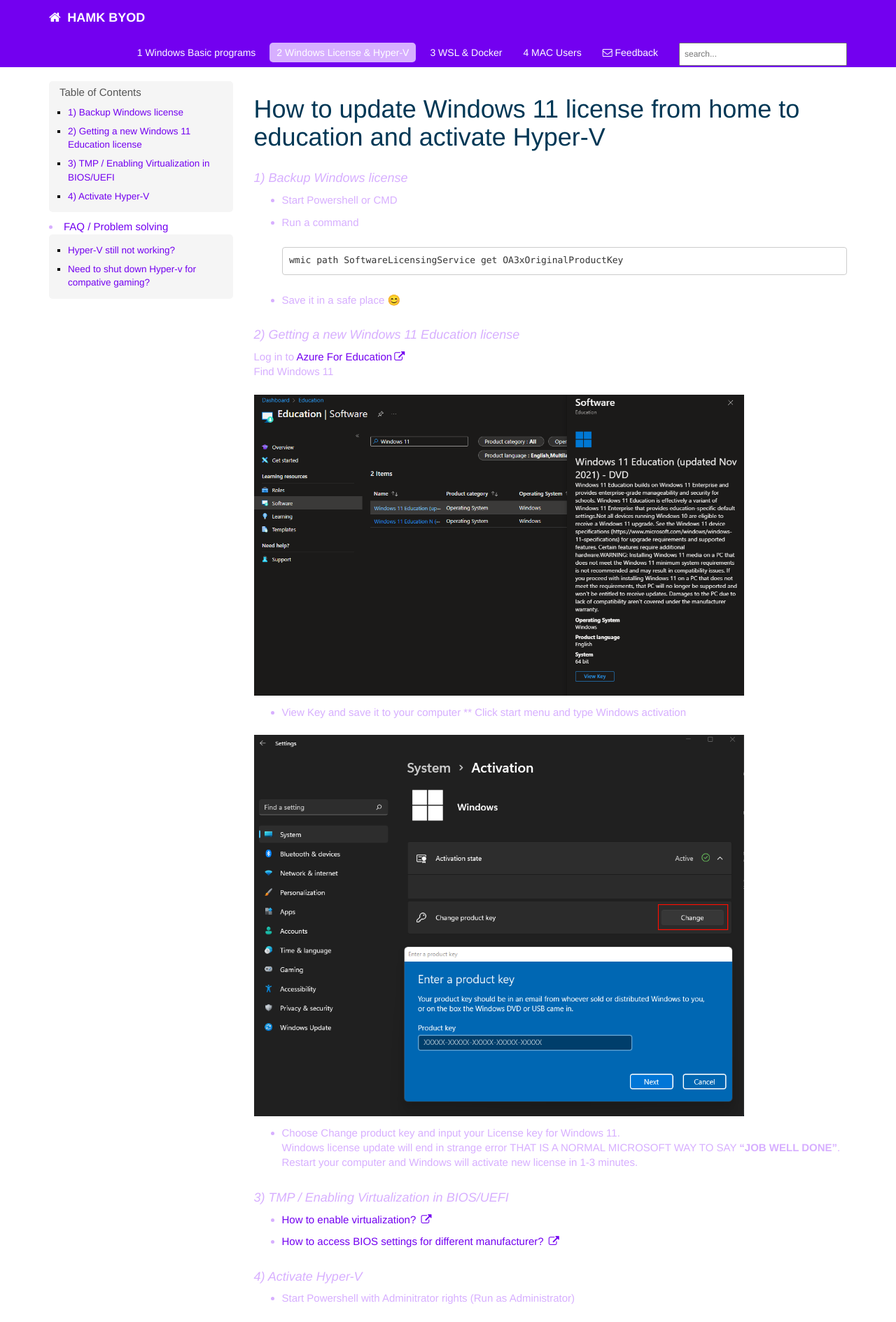
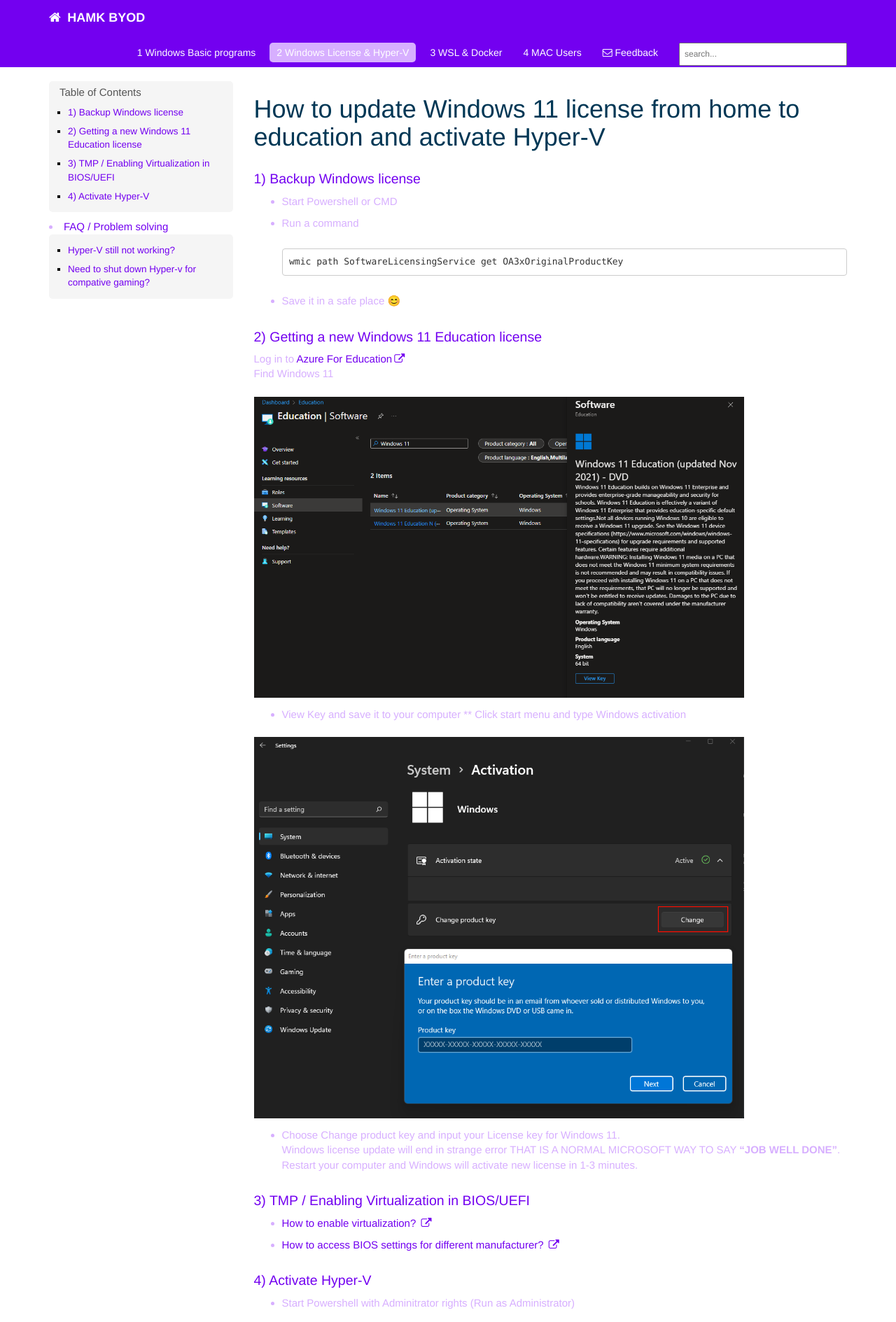
Before and after one commit to tkohonen/tkohonen.github.io, a Jekyll site: the page built from Windows_11_license_from_home_to_education_and_activate_Hyper-V.md, in a window 1280 px wide. Shown: the top 1889 px of the page at 70% size. Built offline with Jekyll 4.4.1, drawn with Linux system fonts in a browser that asks for light colours; our own code applies the rules of GitHub Pages for plain Markdown files; comment, search, counter and statistics services are not loaded.

````diff
--- a/Windows_11_license_from_home_to_education_and_activate_Hyper-V.md
+++ b/Windows_11_license_from_home_to_education_and_activate_Hyper-V.md
@@ -1,7 +1,7 @@
 
 # How to update Windows 11 license from home to education and activate Hyper-V
 
-#### 1) Backup Windows license
+### 1) Backup Windows license
 * Start Powershell or CMD
 * Run a command
 ```
@@ -9,7 +9,7 @@ wmic path SoftwareLicensingService get OA3xOriginalProductKey
 ```
 * Save it in a safe place 😊
 
-#### 2) Getting a new Windows 11 Education license
+### 2) Getting a new Windows 11 Education license
 Log in to [Azure For Education](https://azureforeducation.microsoft.com/devtools) <br>
 Find Windows 11
 
@@ -25,12 +25,12 @@ Find Windows 11
 Windows license update will end in strange error THAT IS A NORMAL MICROSOFT WAY TO SAY **“JOB WELL DONE”**.
 Restart your computer and Windows will activate new license in 1-3 minutes.
 
-#### 3) TMP / Enabling Virtualization in BIOS/UEFI
+### 3) TMP / Enabling Virtualization in BIOS/UEFI
 - [How to enable virtualization? ](https://www.isumsoft.com/computer/enable-virtualization-technology-vt-x-in-bios-or-uefi.html) <br>
 - [How to access BIOS settings for different manufacturer? ](https://2nwiki.2n.cz/pages/viewpage.action?pageId=75202968)
 
 
-#### 4) Activate Hyper-V
+### 4) Activate Hyper-V
 
 * Start Powershell with Adminitrator rights (Run as Administrator)
 
@@ -44,9 +44,9 @@ Enable-WindowsOptionalFeature -Online -FeatureName Microsoft-Hyper-V -All
 *Restart your computer finalize the changes to your operating system*
 ***Congratulations, you have updated your Windows 11 licence and activated Hyper-v***
 
-### FAQ / Problem solving
+## FAQ / Problem solving
 
-#### Hyper-V still not working?
+### Hyper-V still not working?
 
 Forcing Hyper-v to start using Windows bootloader.
 
@@ -56,7 +56,7 @@ Forcing Hyper-v to start using Windows bootloader.
 bcdedit /set hypervisorlaunchtype auto
 ```
 
-#### Need to shut down Hyper-v for compative gaming?
+### Need to shut down Hyper-v for compative gaming?
 
 Let's generate new Windows boot option for NO Hyper-v running. *You need to modify the command to match the bootloader tag*
 
````
